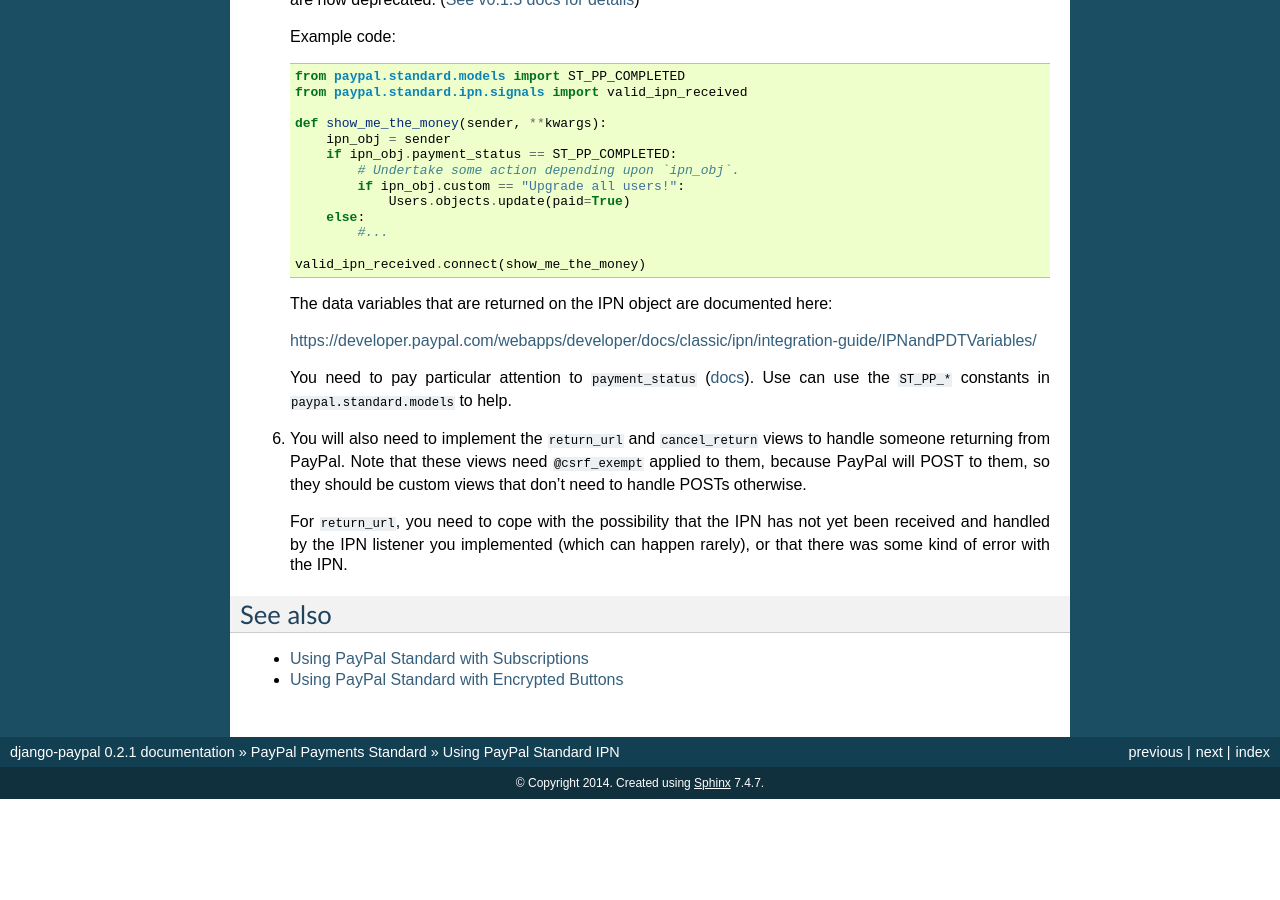
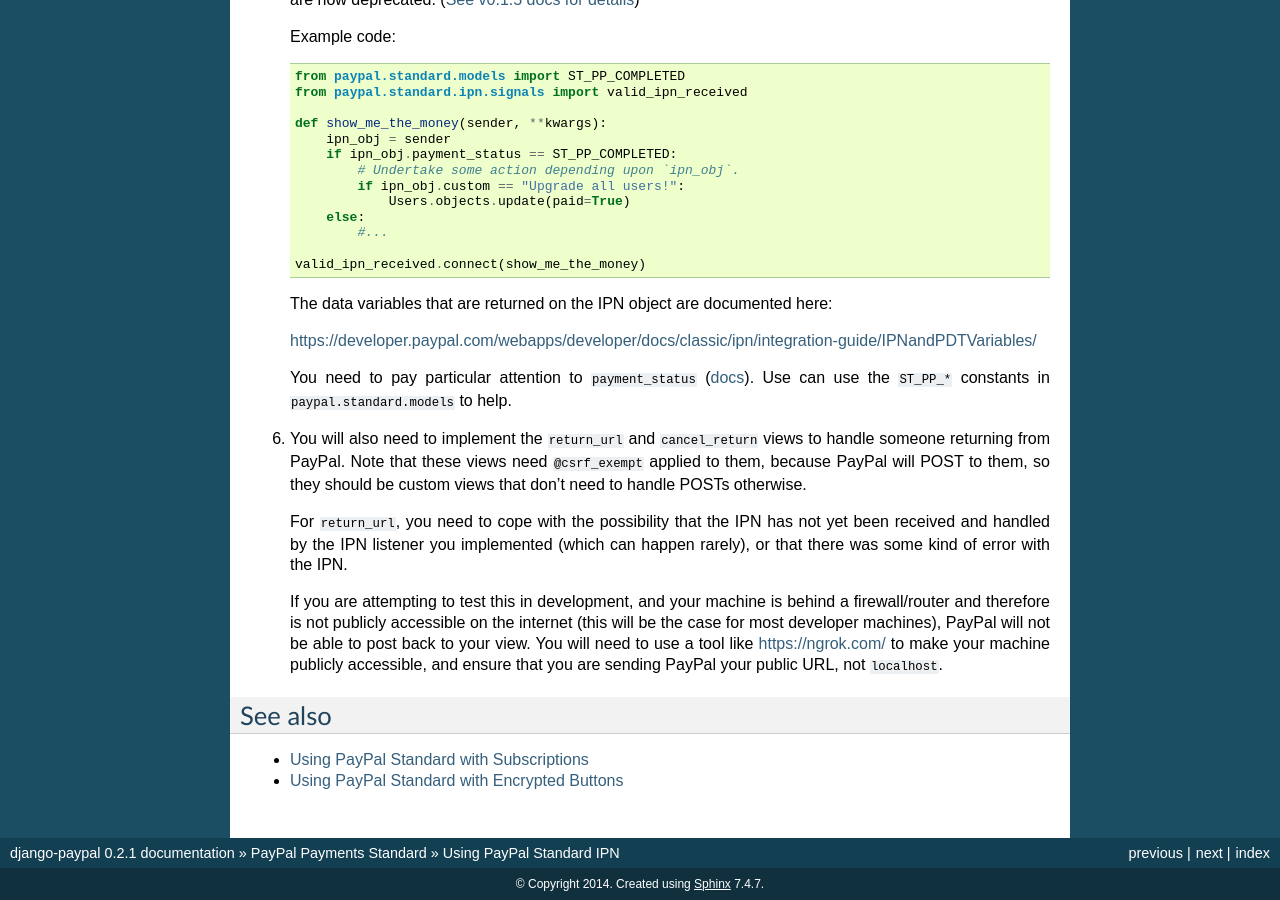
Before and after one commit to spookylukey/django-paypal, a Sphinx documentation site: the page built from docs/standard/ipn.rst, in a window 1280 px wide and 900 px high, scrolled down 1585 px. Built offline with Sphinx 7.4.7, drawn with Linux system fonts in a browser that asks for light colours; before the commit the page ends 2384 px from its top, so only the background shows below that.

Commit message:
Added docs about using ngrok for testing IPN

```diff
--- a/docs/standard/ipn.rst
+++ b/docs/standard/ipn.rst
@@ -143,6 +143,13 @@
    yet been received and handled by the IPN listener you implemented (which can
    happen rarely), or that there was some kind of error with the IPN.
 
+   If you are attempting to test this in development, and your machine is behind
+   a firewall/router and therefore is not publicly accessible on the internet
+   (this will be the case for most developer machines), PayPal will not be able
+   to post back to your view. You will need to use a tool like
+   https://ngrok.com/ to make your machine publicly accessible, and ensure
+   that you are sending PayPal your public URL, not ``localhost``.
+
 See also
 --------
 
```
